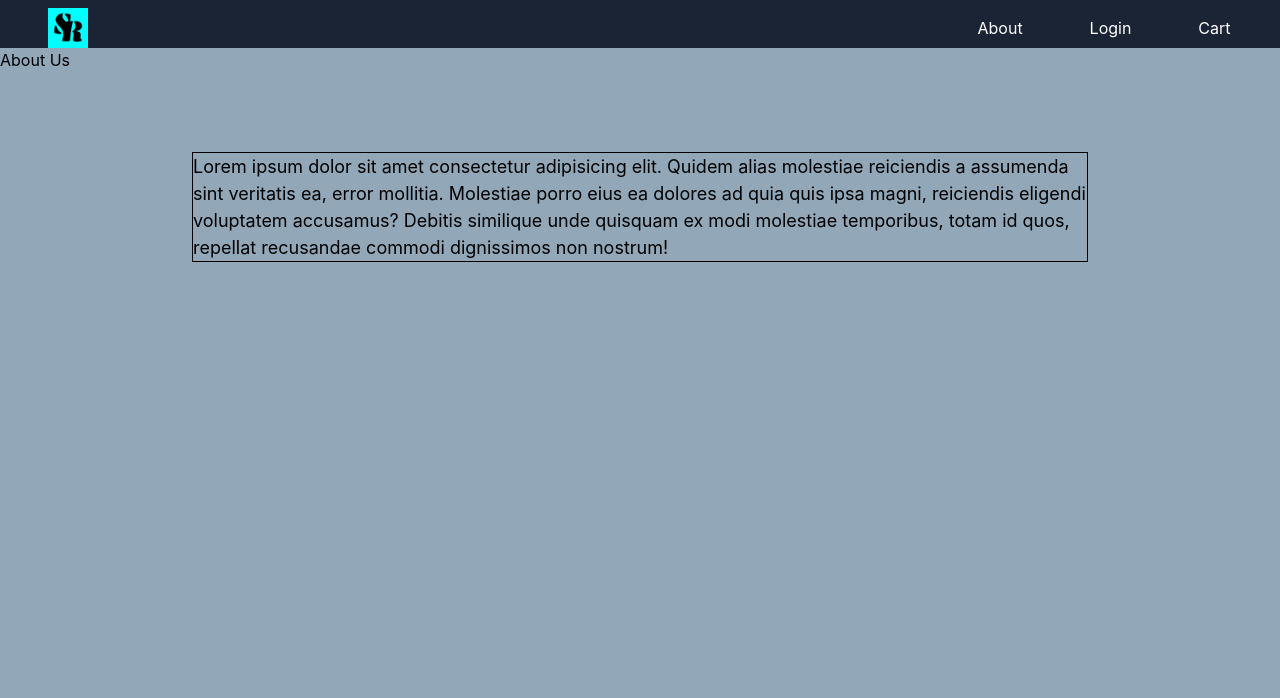
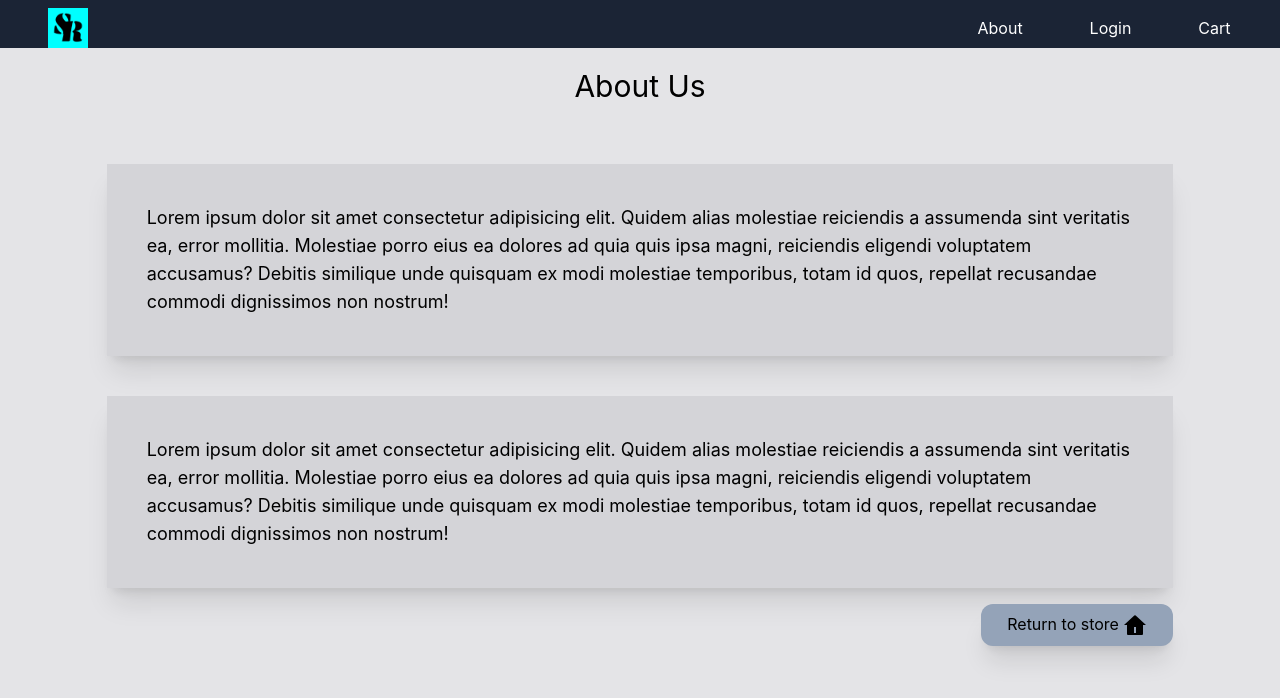
Before and after one commit to JustSteve2k/online-store, a React (Create React App) app: page /store/about in a window 1280 px wide. Shown: the top 698 px of the page. Built offline with nearby package versions, Linux system fonts and the light colour scheme.

Commit message:
update about us page

```diff
--- a/src/components/Pages/AboutUs.js
+++ b/src/components/Pages/AboutUs.js
@@ -1,16 +1,28 @@
 import React from "react";
+import { NavLink } from "react-router-dom";
+import { RiHome4Fill } from "react-icons/ri";
 
-import classes from "./AboutUs.module.css";
+// import classes from "./AboutUs.module.css";
 
 export default function AboutUs() {
   return (
-    <div className={classes.background}>
-      <h2>About Us</h2>
-      <p className={classes.description}>
+    <div className="bg-zinc-200 h-screen fixed">
+      <h2 className="text-center text-3xl p-5">About Us</h2>
+      <p className="bg-zinc-300 shadow-xl p-10 mx-auto mt-10 w-5/6 text-lg">
         Lorem ipsum dolor sit amet consectetur adipisicing elit. Quidem alias molestiae reiciendis a assumenda sint veritatis ea, error mollitia. Molestiae
         porro eius ea dolores ad quia quis ipsa magni, reiciendis eligendi voluptatem accusamus? Debitis similique unde quisquam ex modi molestiae temporibus,
         totam id quos, repellat recusandae commodi dignissimos non nostrum!
       </p>
+      <p className="bg-zinc-300 shadow-xl p-10 mx-auto mt-10 w-5/6 text-lg">
+        Lorem ipsum dolor sit amet consectetur adipisicing elit. Quidem alias molestiae reiciendis a assumenda sint veritatis ea, error mollitia. Molestiae
+        porro eius ea dolores ad quia quis ipsa magni, reiciendis eligendi voluptatem accusamus? Debitis similique unde quisquam ex modi molestiae temporibus,
+        totam id quos, repellat recusandae commodi dignissimos non nostrum!
+      </p>
+      <div className="w-5/6 mx-auto mt-4 flex justify-end">
+        <NavLink to="/store" className="p-2 w-48 text-center bg-slate-400 shadow-xl rounded-xl hover:bg-teal-400 transition duration-150">
+          Return to store <RiHome4Fill className="inline text-2xl " />
+        </NavLink>
+      </div>
     </div>
   );
 }
```
